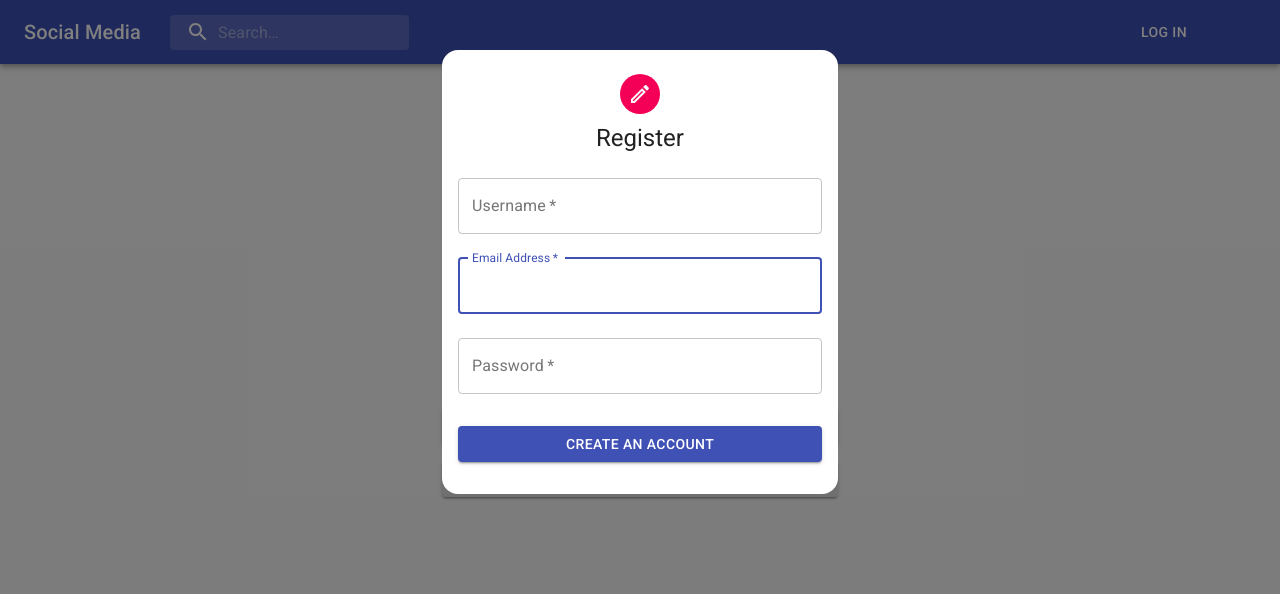
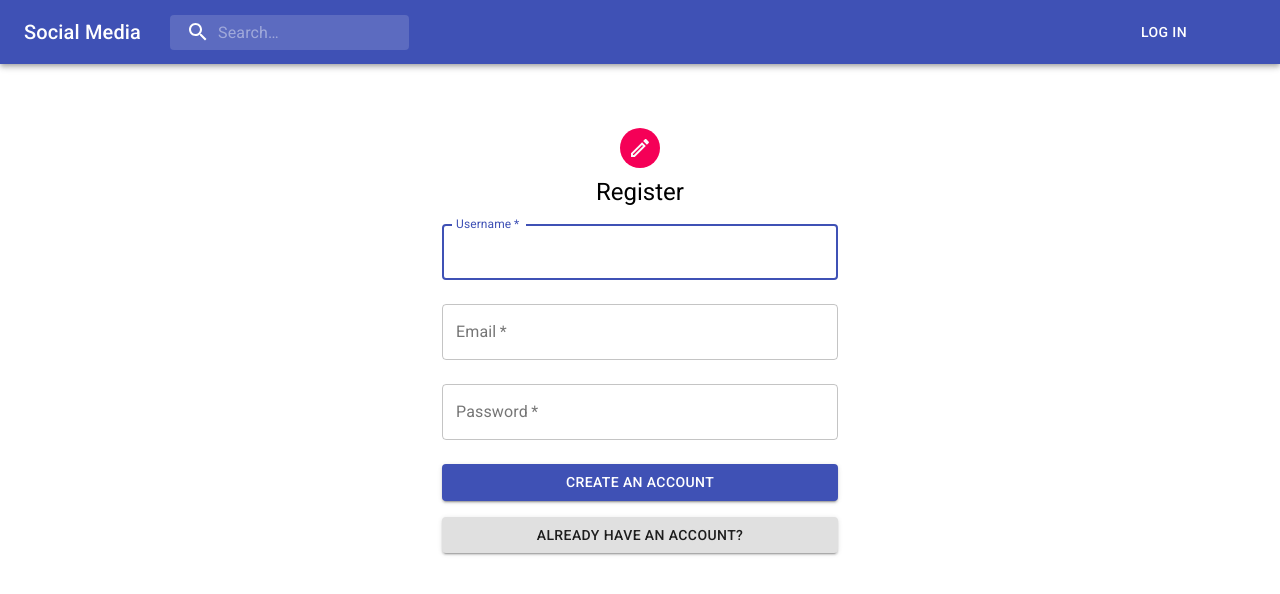
Before and after one commit to lewisRotchell/Social-media-V2, a React (Create React App) app in the folder frontend/: page / in a window 1280 px wide. Both pictures are taken after typing "name@example.com", "Sample123" into the empty fields and a click on the button "CREATE ACCOUNT". Shown: the top 594 px of the page. Built offline with nearby package versions, Linux system fonts and the light colour scheme.

Commit message:
Changed log in modal to a toggle

```diff
--- a/frontend/src/App.js
+++ b/frontend/src/App.js
@@ -3,7 +3,6 @@ import "./App.css";
 import { Switch, Route } from "react-router-dom";
 import { useDispatch } from "react-redux";
 import { loadUser } from "./redux/user/userActions";
-import { getPosts } from "./redux/post/postActions";
 import Header from "./components/header/Header";
 import LandingPage from "./pages/landing-page/LandingPage";
 import Dashboard from "./pages/dashboard/Dashboard";
--- /dev/null
+++ b/frontend/src/components/RegisterAlt.js
@@ -0,0 +1,89 @@
+import React from "react";
+import { makeStyles } from "@material-ui/core";
+import TextField from "@material-ui/core/TextField";
+import Container from "@material-ui/core/Container";
+import Typography from "@material-ui/core/Typography";
+import Avatar from "@material-ui/core/Avatar";
+import Button from "@material-ui/core/Button";
+import CreateOutlinedIcon from "@material-ui/icons/CreateOutlined";
+
+const useStyles = makeStyles({
+  avatar: {
+    margin: "0 auto .5rem auto",
+    backgroundColor: "#f50057",
+  },
+  submit: {
+    marginTop: "1rem",
+  },
+  container: {
+    marginTop: "4rem",
+  },
+});
+
+const RegisterAlt = ({ handleToggle }) => {
+  const classes = useStyles();
+  return (
+    <Container className={classes.container} maxWidth="xs">
+      <Avatar className={classes.avatar} align="center">
+        <CreateOutlinedIcon />
+      </Avatar>
+      <Typography align="center" component="h2" variant="h5">
+        Register
+      </Typography>
+      <form>
+        <TextField
+          autoFocus
+          fullWidth
+          required
+          variant="outlined"
+          label="Username"
+          margin="normal"
+        >
+          Username
+        </TextField>
+
+        <TextField
+          margin="normal"
+          fullWidth
+          required
+          variant="outlined"
+          label="Email"
+        >
+          Email
+        </TextField>
+
+        <TextField
+          margin="normal"
+          fullWidth
+          required
+          type="password"
+          variant="outlined"
+          label="Password"
+        >
+          Password
+        </TextField>
+        <Button
+          type="submit"
+          fullWidth
+          variant="contained"
+          color="primary"
+          className={classes.submit}
+        >
+          Create an account
+        </Button>
+        <Button
+          onClick={handleToggle}
+          type="submit"
+          fullWidth
+          variant="contained"
+          color="default"
+          className={classes.submit}
+        >
+          Already have an account?
+        </Button>
+      </form>
+    </Container>
+  );
+};
+
+export default RegisterAlt;
--- a/frontend/src/components/postList/PostList.js
+++ b/frontend/src/components/postList/PostList.js
@@ -1,25 +1,17 @@
 import React, { useEffect } from "react";
 import Post from "../post/Post";
 import { useDispatch, useSelector } from "react-redux";
-import { getPosts } from "../../redux/post/postActions";
 
-const PostList = () => {
-  const dispatch = useDispatch();
-  const { posts, loading } = useSelector((state) => state.post);
-  const { _id } = useSelector((state) => state.userLogin.userInfo);
+const PostList = ({ posts, loading }) => {
+  // const { posts, loading } = useSelector((state) => state.post);
+  // const { _id } = useSelector((state) => state.userLogin.userInfo);
 
-  useEffect(() => {
-    if (posts.length === 0) {
-      dispatch(getPosts());
-    }
-  }, [dispatch]);
+  console.log(loading);
 
-  return loading ? (
-    ""
-  ) : (
+  return (
     <div>
       {posts.map((post) => (
-        <Post key={post._id} post={post} userId={_id} />
+        <Post key={post._id} post={post} userId={post._id} />
       ))}
     </div>
   );
--- a/frontend/src/components/register-modal/RegisterModal.js
+++ /dev/null
@@ -1,46 +0,0 @@
-import React from "react";
-import RegisterForm from "../register-form/RegisterForm";
-import { makeStyles } from "@material-ui/core/styles";
-import Modal from "@material-ui/core/Modal";
-import Backdrop from "@material-ui/core/Backdrop";
-import Fade from "@material-ui/core/Fade";
-
-const useStyles = makeStyles((theme) => ({
-  modal: {
-    display: "flex",
-    alignItems: "center",
-    justifyContent: "center",
-    opacity: 1,
-  },
-  paper: {
-    backgroundColor: theme.palette.background.paper,
-    border: "2px solid #000",
-    boxShadow: theme.shadows[5],
-    padding: theme.spacing(2, 4, 3),
-  },
-}));
-
-const RegisterModal = React.forwardRef(({ open, onClose }, ref) => {
-  const classes = useStyles();
-
-  return (
-    <div>
-      <Modal
-        ref={ref}
-        aria-labelledby="transition-modal-title"
-        aria-describedby="transition-modal-description"
-        className={classes.modal}
-        open={open}
-        onClose={onClose}
-        closeAfterTransition
-        BackdropComponent={Backdrop}
-      >
-        <Fade in={open} ref={ref}>
-          <RegisterForm ref={ref} />
-        </Fade>
-      </Modal>
-    </div>
-  );
-});
-
-export default RegisterModal;
--- a/frontend/src/components/sign-in/SignIn.js
+++ b/frontend/src/components/sign-in/SignIn.js
@@ -9,8 +9,6 @@ import { makeStyles } from "@material-ui/core/styles";
 import Container from "@material-ui/core/Container";
 import { useDispatch } from "react-redux";
 import { login } from "../../redux/user/userActions";
-import { getPosts } from "../../redux/post/postActions";
-import setAuthToken from "../../utils/setAuthToken";
 
 const useStyles = makeStyles((theme) => ({
   paper: {
@@ -32,7 +30,7 @@ const useStyles = makeStyles((theme) => ({
   },
 }));
 
-const SignIn = ({ open, onOpen, history }) => {
+const SignIn = ({ handleToggle }) => {
   const classes = useStyles();
   const dispatch = useDispatch();
   const [email, setEmail] = useState("");
@@ -89,8 +87,8 @@ const SignIn = ({ open, onOpen, history }) => {
             Sign In
           </Button>
 
-          <Button onClick={onOpen} variant="contained" fullWidth>
-            {"Create Account"}
+          <Button onClick={handleToggle} variant="contained" fullWidth>
+            Create Account
           </Button>
         </form>
       </div>
--- a/frontend/src/pages/dashboard/Dashboard.js
+++ b/frontend/src/pages/dashboard/Dashboard.js
@@ -5,6 +5,8 @@ import { BeatLoader } from "react-spinners";
 import { css } from "@emotion/core";
 import PostList from "../../components/postList/PostList";
 import AddPostForm from "../../components/add-post-form/AddPostForm";
+
+import { getPosts } from "../../redux/post/postActions";
 
 const loaderCSS = css`
   position: absolute;
@@ -14,20 +16,32 @@ const loaderCSS = css`
 `;
 
 const Dashboard = () => {
-  const userLogin = useSelector((state) => state.userLogin);
+  const userInfo = useSelector((state) => state.userLogin.userInfo);
+  const userLoading = useSelector((state) => state.userLogin.loading);
+  const userError = useSelector((state) => state.userLogin.error);
 
-  const { userInfo, loading, error } = userLogin;
+  const posts = useSelector((state) => state.post.posts);
+  const postsLoading = useSelector((state) => state.post.loading);
+  const postsError = useSelector((state) => state.post.error);
+
+  const dispatch = useDispatch();
+
+  useEffect(() => {
+    if (posts.length === 0) {
+      dispatch(getPosts());
+    }
+  }, [dispatch]);
 
   return (
     <>
-      {loading ? (
+      {userLoading || postsLoading ? (
         <BeatLoader loading css={loaderCSS} />
-      ) : error ? (
+      ) : userError || postsError ? (
         <h1>ERROR</h1>
       ) : (
         <Container maxWidth="sm">
           <AddPostForm userInfo={userInfo} />
-          <PostList />
+          <PostList posts={posts} loading={postsLoading} />
         </Container>
       )}
     </>
--- a/frontend/src/pages/landing-page/LandingPage.js
+++ b/frontend/src/pages/landing-page/LandingPage.js
@@ -1,12 +1,17 @@
 import React, { useState, useEffect } from "react";
-import RegisterModal from "../../components/register-modal/RegisterModal";
 import SignIn from "../../components/sign-in/SignIn";
 import { useSelector } from "react-redux";
+import RegisterAlt from "../../components/RegisterAlt";
 
 const LandingPage = ({ history }) => {
-  const [isOpen, setIsOpen] = useState(false);
   const userLogin = useSelector((state) => state.userLogin);
   const { userInfo, isAuth } = userLogin;
+
+  const [toggle, setToggle] = useState(false);
+
+  const handleToggle = () => {
+    setToggle(!toggle);
+  };
 
   useEffect(() => {
     if (isAuth) {
@@ -16,8 +21,11 @@ const LandingPage = ({ history }) => {
 
   return (
     <div>
-      <SignIn onOpen={() => setIsOpen(true)} open={isOpen} />
-      <RegisterModal onClose={() => setIsOpen(false)} open={isOpen} />
+      {!toggle ? (
+        <SignIn handleToggle={handleToggle} />
+      ) : (
+        <RegisterAlt handleToggle={handleToggle} />
+      )}
     </div>
   );
 };
--- a/frontend/src/redux/post/postReducer.js
+++ b/frontend/src/redux/post/postReducer.js
@@ -26,6 +26,7 @@ export const postReducer = (state = initialState, action) => {
         ...state,
         loading: false,
         posts: payload,
+        error: false,
       };
 
     case GET_POSTS_FAIL:
--- a/frontend/src/redux/user/userActions.js
+++ b/frontend/src/redux/user/userActions.js
@@ -47,11 +47,7 @@ export const login = (email, password) => async (dispatch) => {
     dispatch({
       type: USER_LOGIN_REQUEST,
     });
-    const config = {
-      headers: {
-        "Content-type": "application/json",
-      },
-    };
+    const config = {};
 
     const { data } = await axios.post(
       "api/auth/login",
@@ -68,7 +64,6 @@ export const login = (email, password) => async (dispatch) => {
     if (localStorage.token) {
       setAuthToken(localStorage.token);
     }
-    dispatch(getPosts());
 
     dispatch(loadUser());
   } catch (error) {
@@ -103,7 +98,6 @@ export const register = ({ username, email, password }) => async (dispatch) => {
     if (localStorage.token) {
       setAuthToken(localStorage.token);
     }
-    // dispatch(getPosts());
 
     dispatch(loadUser());
   } catch (error) {
```
